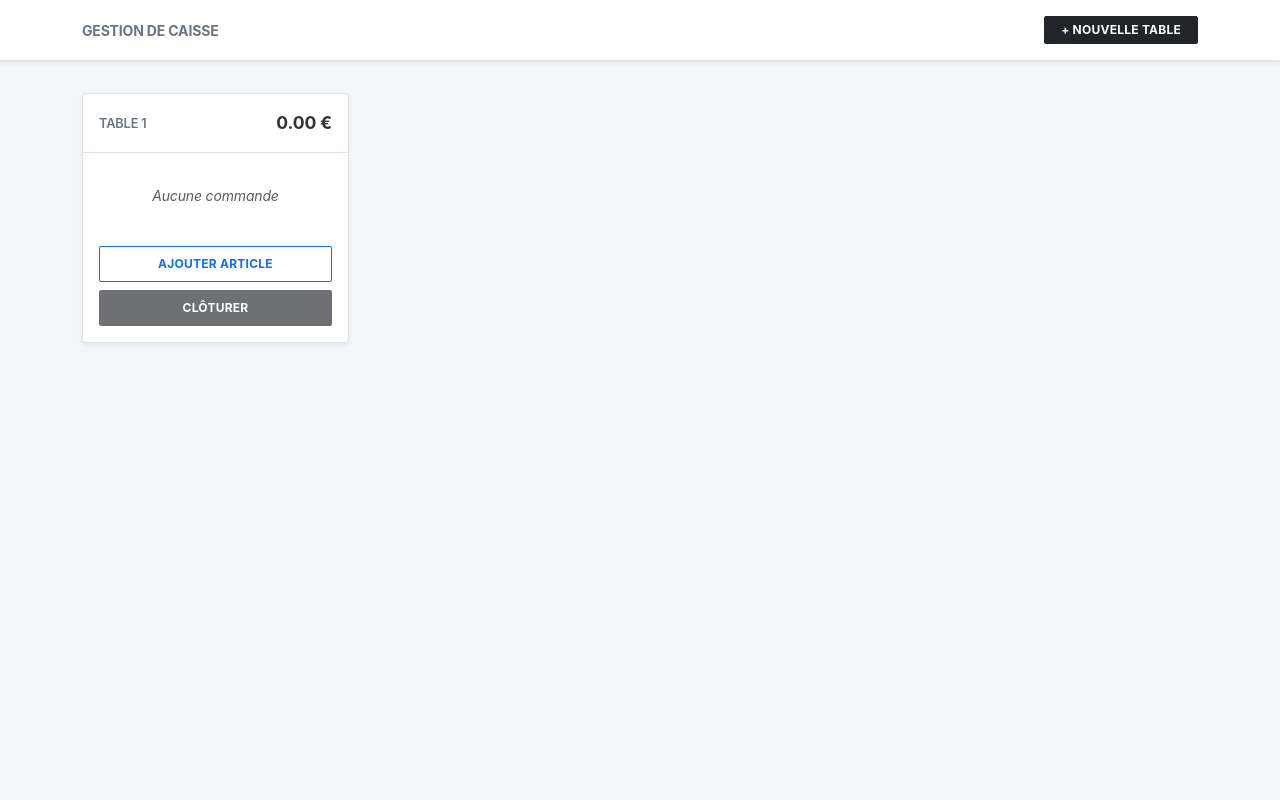
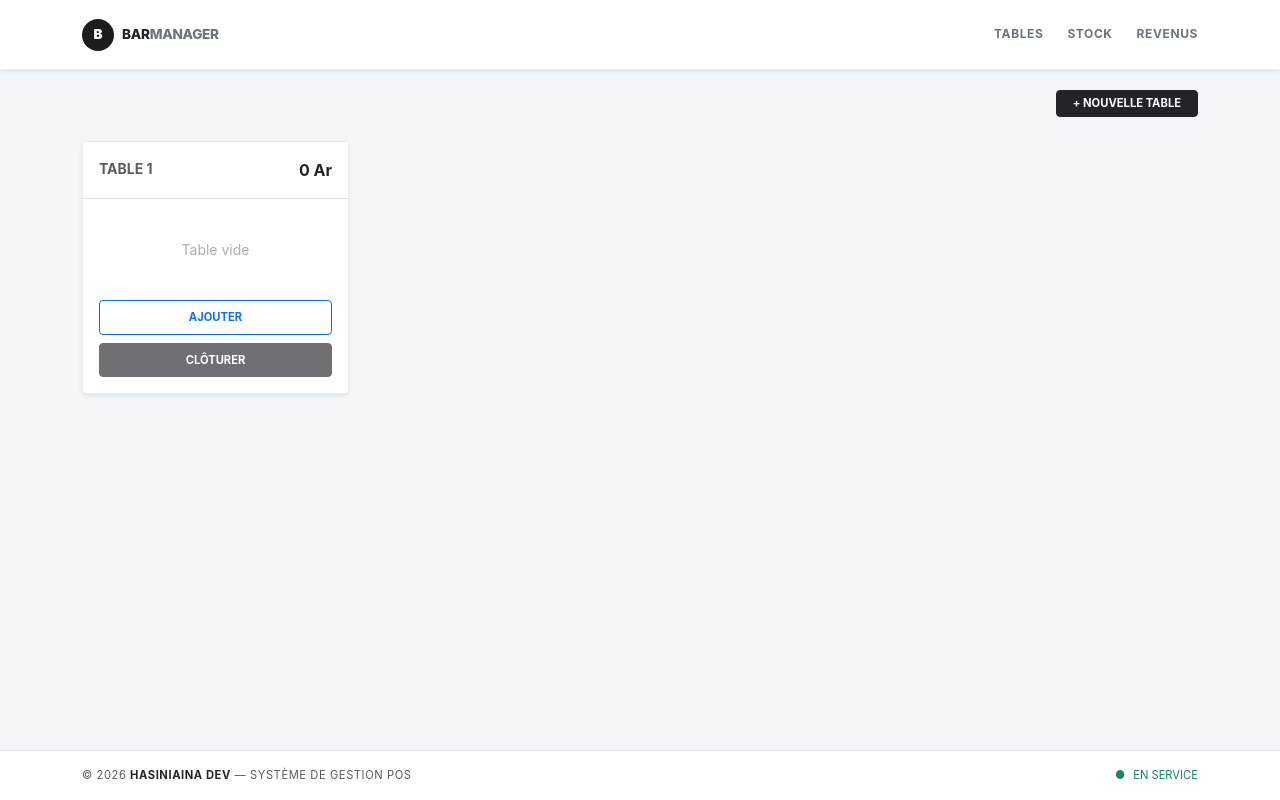
Before and after one commit to hasniaina/KaontyBar, a FastAPI app: page / in a window 1280 px wide. Run offline with FastAPI, Linux system fonts and the light colour scheme.

Commit message:
Add templates for income statistics and stock management
- Created income.html to display sales statistics with total income and itemized details.
- Added layout.html as a base template for consistent header and footer across pages.
- Implemented stock.html for managing stock with a form to add new products and a list of existing items.

```diff
--- a/main.py
+++ b/main.py
@@ -1,9 +1,10 @@
-from datetime import date
+from datetime import date, datetime
 
-from fastapi import FastAPI, Request, Form, Depends
+from fastapi import FastAPI, Request, Form, Depends, staticfiles
 from fastapi.templating import Jinja2Templates
 from fastapi.responses import RedirectResponse
-from sqlmodel import Session, select, create_engine, SQLModel, delete
+from sentry_sdk import session
+from sqlmodel import Session, Table, desc, select, create_engine, SQLModel, delete
 from models.models import Produit, TableBar, Consommation
 from contextlib import asynccontextmanager
 
@@ -24,6 +25,7 @@ async def lifespan(app: FastAPI):
     yield
 
 app = FastAPI(lifespan=lifespan)
+app.mount("/static", staticfiles.StaticFiles(directory="static"), name="static")
 templates = Jinja2Templates(directory="templates")
 
 def get_session():
@@ -65,6 +67,26 @@ async def add_conso(table_id: int = Form(...), produit_id: int = Form(...),nombr
     session.commit()
     return RedirectResponse(url="/", status_code=303)
 
+@app.post("/supprimer-conso")
+async def remove_conso(table_id: int = Form(...), produit_id: int = Form(...), nombre: int = Form(...), session: Session = Depends(get_session)):
+    # On récupère la table pour vérifier son statut
+    table = session.get(TableBar, table_id)
+    if not table or table.est_payee:
+        return RedirectResponse(url="/", status_code=303)
+
+    statement = select(Consommation).where(Consommation.table_id == table_id, Consommation.produit_id == produit_id)
+    conso = session.exec(statement).first()
+
+    if conso:
+        if conso.quantite > nombre:
+            conso.quantite -= nombre
+            session.add(conso)
+        else:
+            session.delete(conso)
+        session.commit()
+
+    return RedirectResponse(url="/", status_code=303)
+
 @app.post("/ajouter-table")
 async def add_table(
     numero: int = Form(...),
@@ -86,13 +108,9 @@ async def add_table(
 async def payer_addition(table_id: int, session: Session = Depends(get_session)):
     table = session.get(TableBar, table_id)
     if table:
-        # 1. Supprimer toutes les consommations liées à cette table
-        # statement = delete(Consommation).where(Consommation.table_id == table_id)
-        # session.exec(statement)
-
-        # 2. Marquer la table comme payée (grisée)
+        # Marquer la table comme payée (grisée)
         table.est_payee = True
-        table.date_payement = date.today().isoformat()  # Enregistrer la date du paiement
+        table.date_payement = datetime.now().strftime("%Y-%m-%d, %H:%M:%S")# Enregistrer la date-heure du paiement
         session.add(table)
         session.commit()
 
@@ -107,11 +125,52 @@ async def ouvrir_table(table_id: int, session: Session = Depends(get_session)):
         session.commit()
     return RedirectResponse(url="/", status_code=303)
 
+
 @app.get("/total-income/produits/")
-async def total_income(session: Session = Depends(get_session)):
-    statement = select(Consommation).join(Produit)
+async def total_income(request: Request, session: Session = Depends(get_session)):
+# from sqlalchemy import desc
+
+# On joint Consommation -> Table pour accéder à date_payement
+    statement = (
+        select(Consommation)
+        .join(Consommation.table) # Utilise la relation définie dans ton modèle
+        .where(Consommation.table.has(est_payee=True))
+        .order_by(desc(Consommation.table.property.mapper.class_.date_payement))
+    )
+
     consommations = session.exec(statement).all()
 
     total = sum(c.quantite * c.produit.prix for c in consommations)
 
-    return {"total_income": round(total, 2)}
+    # On prépare les données pour le template
+    details_list = [{
+        "produit": c.produit.nom,
+        "quantite": c.quantite,
+        "prix_unitaire": c.produit.prix,
+        "total": round(c.quantite * c.produit.prix, 2)
+    } for c in consommations]
+
+    # IMPORTANT : Utiliser TemplateResponse pour envoyer du HTML
+    # Ordre correct : request, "nom_du_template", {contexte}
+    return templates.TemplateResponse(
+        request,
+        "income.html",
+        {
+            "request": request,
+            "total_income": round(total, 2),
+            "details": details_list
+        }
+    )
+
+
+@app.get("/stock")
+async def get_stock_page(request: Request, session: Session = Depends(get_session)):
+    produits = session.exec(select(Produit).order_by(Produit.nom)).all()
+    return templates.TemplateResponse(request, "stock.html", {"request": request, "produits": produits})
+
+@app.post("/stock/add")
+async def add_stock(nom: str = Form(...), prix: float = Form(...), session: Session = Depends(get_session)):
+    nouveau_produit = Produit(nom=nom, prix=prix)
+    session.add(nouveau_produit)
+    session.commit()
+    return RedirectResponse(url="/stock", status_code=303)
--- /dev/null
+++ b/static/css/globale.css
@@ -0,0 +1,178 @@
+/* --- VARIABLES ET BASES --- */
+:root {
+    --admin-border: rgba(0, 0, 0, 0.08);
+    --admin-bg: #f4f7f9;
+    --text-dark: #1a1d20;
+    --text-muted: #6c757d;
+    --danger: #dc3545;
+    --primary: #0d6efd;
+}
+
+body {
+    background-color: var(--admin-bg);
+    font-family: 'Inter', sans-serif;
+    padding-top: 90px;   /* Espace pour le header fixe */
+    padding-bottom: 70px; /* Espace pour le footer fixe */
+}
+
+/* --- HEADER ET NAVIGATION --- */
+.app-header {
+    background-color: rgba(255, 255, 255, 0.95) !important;
+    backdrop-filter: blur(10px);
+    border-bottom: 1px solid var(--admin-border) !important;
+    z-index: 1030;
+    height: 70px;
+    display: flex;
+    align-items: center;
+}
+
+.logo-circle {
+    width: 32px;
+    height: 32px;
+    background-color: var(--text-dark);
+    color: white;
+    border-radius: 50%;
+    display: flex;
+    align-items: center;
+    justify-content: center;
+    font-size: 0.85rem;
+    font-weight: 900;
+}
+
+.brand-text {
+    font-weight: 800;
+    text-transform: uppercase;
+    font-size: 0.85rem;
+    letter-spacing: -0.02em;
+    color: #212529;
+}
+
+.nav-link-custom {
+    font-size: 0.75rem;
+    font-weight: 700;
+    text-transform: uppercase;
+    color: var(--text-muted);
+    text-decoration: none;
+    letter-spacing: 0.05em;
+    transition: color 0.2s ease;
+}
+
+.nav-link-custom:hover {
+    color: #000;
+}
+
+.nav-link-custom::after {
+    content: '';
+    display: block;
+    width: 0;
+    height: 2px;
+    background: #000;
+    transition: width .3s;
+}
+
+.nav-link-custom:hover::after {
+    width: 100%;
+}
+
+/* --- COMPOSANTS DES TABLES --- */
+.card-table-pos {
+    background: white;
+    border: 1px solid var(--admin-border);
+    border-radius: 4px;
+    display: flex;
+    flex-direction: column;
+    height: auto; /* Important : empêche l'étirement vertical */
+}
+
+/* Liste des consommations */
+.table-content-list {
+    max-height: 350px; /* Limite pour les très longues listes */
+    overflow-y: auto;
+    margin-bottom: 15px;
+}
+
+.conso-item {
+    display: flex;
+    justify-content: space-between;
+    align-items: center;
+    gap: 8px;
+    padding: 0.4rem 0;
+    border-bottom: 1px solid #f8f9fa;
+}
+
+.conso-item:last-child {
+    border-bottom: none;
+}
+
+.conso-name {
+    flex-grow: 1;
+    overflow: hidden;
+    text-overflow: ellipsis;
+    white-space: nowrap;
+    font-size: 0.85rem;
+}
+
+.conso-right-block {
+    display: flex;
+    align-items: center;
+    flex-shrink: 0;
+}
+
+.conso-price {
+    font-family: monospace;
+    font-weight: 600;
+    white-space: nowrap;
+    margin-right: 8px;
+}
+
+/* Bouton de suppression rapide */
+.btn-delete {
+    color: #ced4da;
+    background: none;
+    border: none;
+    font-weight: bold;
+    padding: 0 4px;
+    line-height: 1;
+    font-size: 1.1rem;
+    transition: color 0.2s;
+}
+
+.btn-delete:hover {
+    color: var(--danger);
+}
+
+.footer-actions {
+    margin-top: 10px; /* Espace fixe entre la liste et les boutons */
+}
+
+/* --- FOOTER ET STATUTS --- */
+footer {
+    position: fixed;
+    bottom: 0;
+    width: 100%;
+    z-index: 1000;
+    background: white;
+    border-top: 1px solid var(--admin-border);
+}
+
+#status-indicator.offline {
+    color: var(--danger) !important;
+    animation: blink 1.5s infinite;
+}
+
+@keyframes blink {
+    0% { opacity: 1; }
+    50% { opacity: 0.4; }
+    100% { opacity: 1; }
+}
+
+/* --- RESPONSIVE --- */
+@media (max-width: 576px) {
+    .app-header .container {
+        flex-direction: row;
+        justify-content: space-between;
+    }
+    .nav-link-custom {
+        font-size: 0.65rem;
+    }
+}
--- a/templates/index.html
+++ b/templates/index.html
@@ -1,147 +1,14 @@
-<!DOCTYPE html>
-<html lang="fr">
-<head>
-    <meta charset="UTF-8">
-    <meta name="viewport" content="width=device-width, initial-scale=1.0">
-    <link href="https://cdn.jsdelivr.net/npm/bootstrap@5.3.0/dist/css/bootstrap.min.css" rel="stylesheet">
-    <title>Console de Gestion - Bar</title>
-    <style>
-        :root {
-            --admin-dark: #1a1d20;
-            --admin-border: #dee2e6;
-            --admin-bg: #f4f7f9;
-        }
+{% extends "layout.html" %}
 
-        body {
-            background-color: var(--admin-bg);
-            font-family: 'Inter', -apple-system, BlinkMacSystemFont, "Segoe UI", Roboto, sans-serif;
-            color: #333;
-            letter-spacing: -0.01em;
-            padding-bottom: 50px;
-        }
+{% block title %}Dashboard - Tables{% endblock %}
 
-        .app-header {
-            background: white;
-            border-bottom: 1px solid var(--admin-border);
-            padding: 1rem 0;
-            margin-bottom: 2rem;
-        }
-
-        /* Structure des cartes */
-        .table-card {
-            background: white;
-            border: 1px solid var(--admin-border);
-            border-radius: 4px;
-            display: flex;
-            flex-direction: column;
-            height: 100%; /* Important pour l'alignement */
-            transition: border-color 0.2s;
-        }
-
-        .table-card:hover { border-color: #adb5bd; }
-
-        .table-header {
-            padding: 1rem;
-            border-bottom: 1px solid var(--admin-border);
-            display: flex;
-            justify-content: space-between;
-            align-items: center;
-        }
-
-        .table-number {
-            font-weight: 600;
-            text-transform: uppercase;
-            font-size: 0.8rem;
-            color: #6c757d;
-        }
-
-        .table-total { font-weight: 700; font-size: 1.1rem; }
-
-        .table-body {
-            padding: 1rem;
-            display: flex;
-            flex-direction: column;
-            flex-grow: 1; /* Pousse les boutons vers le bas */
-        }
-
-        /* Liste des consommations optimisée */
-        .conso-list {
-            flex-grow: 1;
-            margin-bottom: 1.5rem;
-        }
-
-        .conso-item {
-            font-size: 0.85rem;
-            padding: 0.4rem 0;
-            border-bottom: 1px solid #f0f0f0;
-            display: flex;
-            justify-content: space-between;
-            align-items: center;
-            gap: 12px;
-        }
-
-        .conso-name {
-            white-space: nowrap;
-            overflow: hidden;
-            text-overflow: ellipsis;
-            flex-grow: 1;
-        }
-
-        .conso-price {
-            white-space: nowrap;
-            font-family: 'Courier New', Courier, monospace;
-            font-weight: 600;
-            color: #444;
-        }
-
-        /* États et Boutons */
-        .status-paid { background-color: #fafafa; border-style: dashed; }
-        .status-paid .table-body, .status-paid .table-header { opacity: 0.5; }
-
-        .btn-admin {
-            border-radius: 2px;
-            font-size: 0.75rem;
-            font-weight: 700;
-            text-transform: uppercase;
-            letter-spacing: 0.02em;
-        }
-
-        #status-footer {
-            display: none;
-            position: fixed;
-            bottom: 0;
-            width: 100%;
-            background: #d63939;
-            color: white;
-            font-size: 0.8rem;
-            text-align: center;
-            padding: 0.6rem;
-            z-index: 2000;
-            font-weight: 600;
-        }
-
-        @media (max-width: 576px) {
-            .table-total { font-size: 1rem; }
-        }
-    </style>
-</head>
-<body>
-
-<div id="status-footer">
-    CONNEXION INTERROMPUE — MODE LECTURE SEULE
-    <button class="btn btn-sm btn-outline-light ms-2 py-0" style="font-size: 0.7rem" onclick="location.reload()">RECONNECTER</button>
-</div>
-
-<header class="app-header shadow-sm">
-    <div class="container d-flex justify-content-between align-items-center">
-        <span class="fw-bold text-uppercase small tracking-wider text-secondary">Gestion de Caisse</span>
-        <button class="btn btn-dark btn-sm px-3 btn-admin" data-bs-toggle="collapse" data-bs-target="#configPanel">
+{% block content %}
+<div class="d-flex justify-content-end mb-4">
+    <button class="btn btn-dark btn-sm px-3 fw-bold text-uppercase" style="font-size: 0.7rem;" data-bs-toggle="collapse" data-bs-target="#configPanel">
         + Nouvelle Table
     </button>
 </div>
-</header>
 
-<div class="container">
 <div class="collapse mb-4" id="configPanel">
     <div class="p-3 bg-white border border-dark shadow-sm">
         <form action="/ajouter-table" method="POST" class="row g-2 align-items-center">
@@ -149,52 +16,57 @@
                 <input type="number" name="numero" class="form-control form-control-sm rounded-0" placeholder="Numéro ID" required>
             </div>
             <div class="col-auto">
-                    <button type="submit" class="btn btn-dark btn-sm btn-admin">Créer la table</button>
+                <button type="submit" class="btn btn-dark btn-sm text-uppercase fw-bold" style="font-size: 0.7rem;">Créer la table</button>
             </div>
         </form>
     </div>
 </div>
 
-    <div class="row g-3">
+<div class="row g-3 align-items-start">
     {% for table in tables %}
     <div class="col-12 col-md-6 col-lg-4 col-xl-3">
-            <div class="table-card shadow-sm {% if table.est_payee %}status-paid{% endif %}">
-                <div class="table-header">
-                    <span class="table-number">Table {{ table.numero }}</span>
-                    <span class="table-total">{{ "%.2f"|format(stats[table.id]) }} €</span>
+        <div class="card card-table-pos shadow-sm {% if table.est_payee %}opacity-75 bg-light{% endif %}">
+            <div class="p-3 border-bottom d-flex justify-content-between bg-white">
+                <span class="fw-bold small text-muted">TABLE {{ table.numero }}</span>
+                <span class="fw-bold text-dark">{{ "{:,.0f}".format(stats[table.id])|replace(',', ' ') }} Ar</span>
             </div>
 
-                <div class="table-body">
-                    <div class="conso-list">
+            <div class="p-3">
+                <div class="table-content-list">
                     {% for c in table.consommations %}
                         <div class="conso-item">
-                            <span class="conso-name" title="{{ c.produit.nom }}">
-                                {{ c.quantite }}x {{ c.produit.nom }}
-                            </span>
-                            <span class="conso-price">
-                                {{ "%.2f"|format(c.quantite * c.produit.prix) }}€
-                            </span>
+                            <span class="conso-name" title="{{ c.produit.nom }}">{{ c.quantite }}x {{ c.produit.nom }}</span>
+                            <div class="conso-right-block">
+                                <span class="conso-price">{{ "{:,.0f}".format(c.quantite * c.produit.prix)|replace(',', ' ') }} Ar</span>
+
+                                {% if not table.est_payee %}
+                                <form action="/supprimer-conso" method="POST" class="m-0">
+                                    <input type="hidden" name="table_id" value="{{ table.id }}">
+                                    <input type="hidden" name="produit_id" value="{{ c.produit.id }}">
+                                    <input type="hidden" name="nombre" value="1">
+                                    <button type="submit" class="btn-delete" title="Retirer 1">×</button>
+                                </form>
+                                {% endif %}
+                            </div>
                         </div>
                     {% else %}
-                        <div class="text-center py-3 text-muted small" style="font-style: italic;">
-                            Aucune commande
-                        </div>
+                        <div class="text-center py-4 text-muted small italic opacity-50">Table vide</div>
                     {% endfor %}
                 </div>
 
-                    <div class="d-grid gap-2">
+                <div class="footer-actions d-grid gap-2 mt-3">
                     {% if not table.est_payee %}
-                            <button class="btn btn-outline-primary btn-admin py-2" data-bs-toggle="modal" data-bs-target="#modal{{ table.id }}">
-                                Ajouter Article
+                        <button class="btn btn-outline-primary btn-sm fw-bold text-uppercase py-2" data-bs-toggle="modal" data-bs-target="#modal{{ table.id }}" style="font-size: 0.7rem;">
+                            Ajouter
                         </button>
                         <form action="/payer/{{ table.id }}" method="POST">
-                                <button type="submit" class="btn btn-dark btn-admin w-100 py-2" {% if stats[table.id] == 0 %}disabled{% endif %}>
+                            <button type="submit" class="btn btn-dark btn-sm fw-bold text-uppercase w-100 py-2" style="font-size: 0.7rem;" {% if stats[table.id] == 0 %}disabled{% endif %}>
                                 Clôturer
                             </button>
                         </form>
                     {% else %}
                         <form action="/ouvrir/{{ table.id }}" method="POST">
-                                <button type="submit" class="btn btn-outline-secondary btn-admin w-100 py-2">
+                            <button type="submit" class="btn btn-outline-secondary btn-sm fw-bold text-uppercase w-100 py-2" style="font-size: 0.7rem;">
                                 Réactiver
                             </button>
                         </form>
@@ -206,21 +78,21 @@
 
     <div class="modal fade" id="modal{{ table.id }}" tabindex="-1">
         <div class="modal-dialog modal-sm modal-dialog-centered">
-                <div class="modal-content rounded-0 border-dark">
+            <div class="modal-content rounded-0 border-dark shadow">
                 <form action="/ajouter-conso" method="POST">
                     <div class="modal-body p-4">
                         <input type="hidden" name="table_id" value="{{ table.id }}">
-                            <p class="text-uppercase fw-bold small text-muted mb-3">Commande Table {{ table.numero }}</p>
+                        <p class="text-uppercase fw-bold small text-muted mb-3 text-center">Table {{ table.numero }}</p>
 
                         <select name="produit_id" class="form-select form-select-sm rounded-0 mb-3" required>
                             {% for p in produits %}
-                                    <option value="{{ p.id }}">{{ p.nom }} — {{ p.prix }} €</option>
+                                <option value="{{ p.id }}">{{ p.nom }} — {{ "{:,.0f}".format(p.prix)|replace(',', ' ') }} Ar</option>
                             {% endfor %}
                         </select>
 
                         <input type="number" name="nombre" class="form-control form-control-sm rounded-0 mb-3 text-center" min="1" value="1" required>
 
-                            <button type="submit" class="btn btn-dark btn-sm btn-admin w-100 py-2">Confirmer</button>
+                        <button type="submit" class="btn btn-dark btn-sm fw-bold text-uppercase w-100 py-2" style="font-size: 0.7rem;">Confirmer</button>
                     </div>
                 </form>
             </div>
@@ -228,15 +100,4 @@
     </div>
     {% endfor %}
 </div>
-</div>
-
-<script src="https://cdn.jsdelivr.net/npm/bootstrap@5.3.0/dist/js/bootstrap.bundle.min.js"></script>
-<script>
-    function checkConnection() {
-        fetch('/', { method: 'HEAD', cache: 'no-store' })
-        .then(res => document.getElementById('status-footer').style.display = res.ok ? 'none' : 'block')
-        .catch(() => document.getElementById('status-footer').style.display = 'block');
-    }
-</script>
-</body>
-</html>
+{% endblock %}
--- /dev/null
+++ b/templates/layout.html
@@ -0,0 +1,47 @@
+<!DOCTYPE html>
+<html lang="fr">
+<head>
+    <meta charset="UTF-8">
+    <meta name="viewport" content="width=device-width, initial-scale=1.0">
+    <link href="https://cdn.jsdelivr.net/npm/bootstrap@5.3.0/dist/css/bootstrap.min.css" rel="stylesheet">
+    <title>{% block title %}Gestion Bar{% endblock %}</title>
+    <link rel="stylesheet" href="{{ url_for('static', path='css/globale.css') }}">
+</head>
+<body>
+
+<footer class="mt-auto py-3 bg-white border-top">
+    <div class="container d-flex justify-content-between align-items-center">
+        <div class="text-muted" style="font-size: 0.7rem; letter-spacing: 0.05em;">
+            &copy; 2026 <span class="fw-bold text-dark">HASINIAINA DEV</span> — SYSTÈME DE GESTION POS
+        </div>
+        <div id="status-indicator" class="small d-flex align-items-center text-success" style="font-size: 0.7rem;">
+            <span class="me-2">●</span> EN SERVICE
+        </div>
+    </div>
+</footer>
+
+<header class="app-header fixed-top shadow-sm border-bottom">
+    <div class="container d-flex justify-content-between align-items-center py-3">
+        <a href="/" class="d-flex align-items-center text-decoration-none">
+            <div class="logo-circle me-2">B</div>
+            <span class="brand-text">
+                Bar<span class="text-secondary">Manager</span>
+            </span>
+        </a>
+
+        <nav class="d-flex gap-4">
+            <a href="/" class="nav-link-custom">Tables</a>
+            <a href="/stock" class="nav-link-custom">Stock</a>
+            <a href="/total-income/produits/" class="nav-link-custom">Revenus</a>
+        </nav>
+    </div>
+</header>
+
+<div class="container">
+    {% block content %}{% endblock %}
+</div>
+
+<script src="https://cdn.jsdelivr.net/npm/bootstrap@5.3.0/dist/js/bootstrap.bundle.min.js"></script>
+
+</body>
+</html>
```
Also changed, not shown: templates/income.html (added, +49 -0 lines), templates/stock.html (added, +40 -0 lines), README.md, illustrations/capture00.png (added), static/img/logo.jpg (added), static/img/logos.webp (added). Lines whose indentation alone changed are shown as unchanged.
